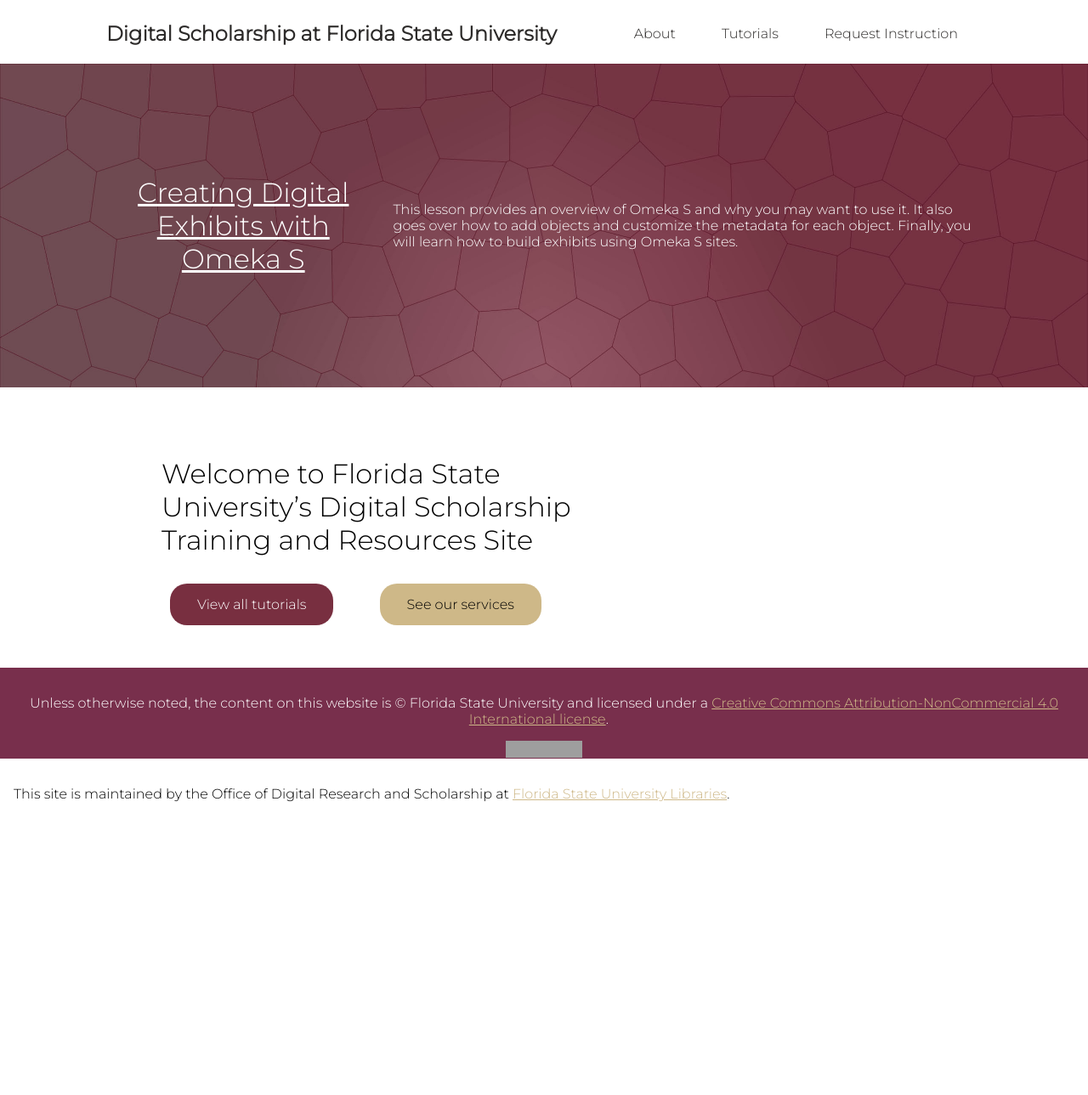
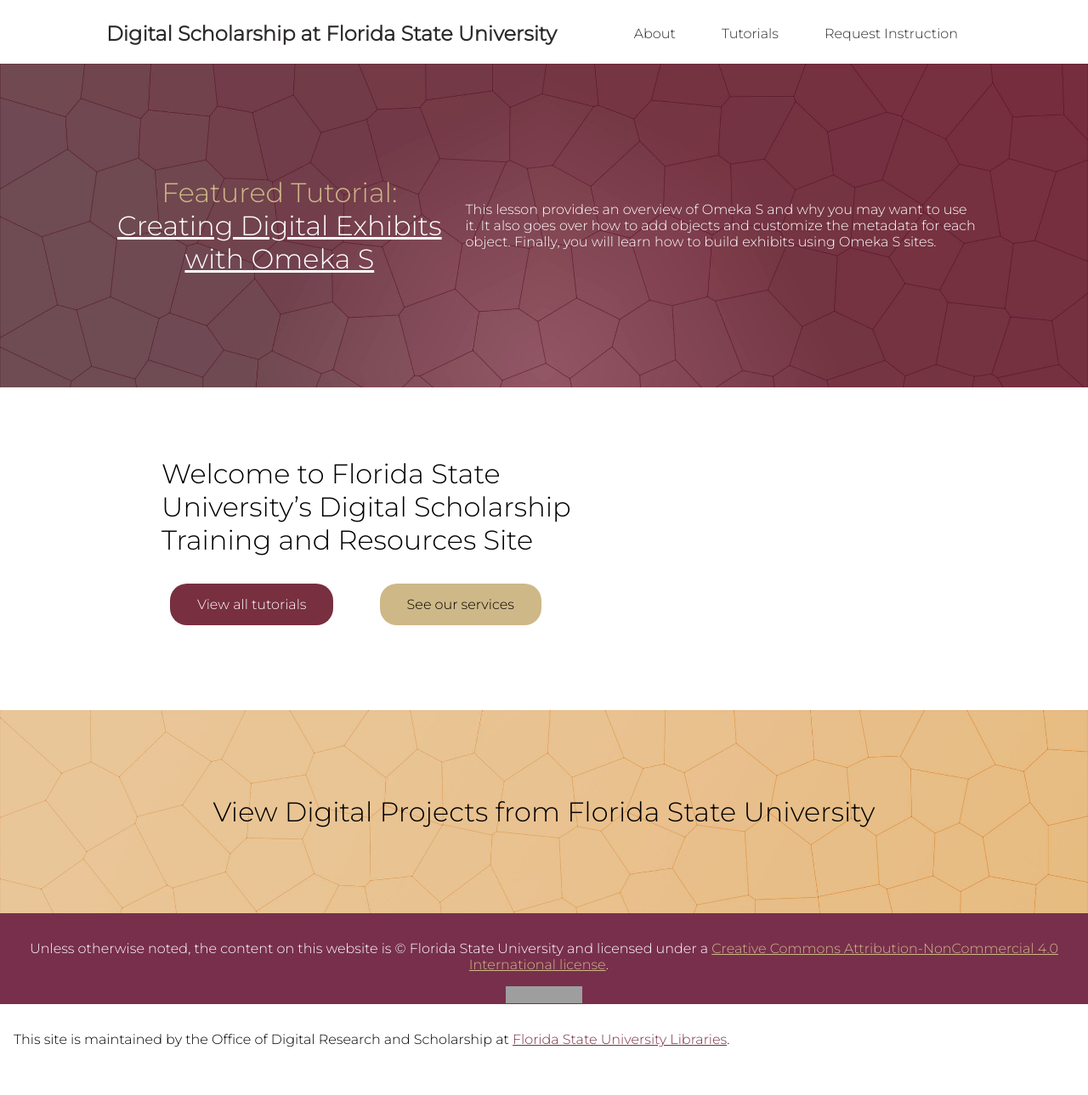
Before and after one commit to FSUDRS/fsudrs.github.io, a Jekyll site: the page built from index.md, in a window 1280 px wide. Shown: the whole page at 85% size. Built offline with Jekyll 4.4.1, drawn with Linux system fonts in a browser that asks for light colours; before the commit the page ends 1000 px from its top, so only the background shows below that; grey boxes are pictures that could not be loaded.

Commit message:
fixed homepage

```diff
--- a/_layouts/home.html
+++ b/_layouts/home.html
@@ -9,13 +9,13 @@
   </head>
   <body>
       {% include nav.liquid %}
-      <section class="featured">
+      <section class="featured-top">
           <section class="description">
               <table>
                   <tr>
                       {% for page in site.tutorials %}
                       {% if page.featured == true %}
-                      <td class="featured-title"><a href="{{ site.baseurl }}{{ page.permalink }}">{{ page.title }}</a></td>
+                      <td class="featured-title">Featured Tutorial: <br /><a href="{{ site.baseurl }}{{ page.permalink }}">{{ page.title }}</a></td>
                       <td class="featured-desc">{{ page.description }}</td>
                       {% endif %}
                       {% endfor %}
@@ -26,6 +26,9 @@
       <div class="container">
           {{ content }}
       </div>
+      <section class="featured-bottom">
+          <p><a href="https://create.fsu.edu/projects-exhibit/">View Digital Projects from Florida State University</a></p>
+      </section>
           <footer class="area1">
               <p>Unless otherwise noted, the content on this website is &copy; Florida State University and licensed under a <a href="https://creativecommons.org/licenses/by-nc/4.0/">Creative Commons Attribution-NonCommercial 4.0 International license</a>.&nbsp; &nbsp; </p> <a rel="license" href="http://creativecommons.org/licenses/by-nc/4.0/"><img alt="Creative Commons License" style="border-width:0" src="https://i.creativecommons.org/l/by-nc/4.0/88x31.png" /></a>
           </footer>
--- a/assets/css/custom.css
+++ b/assets/css/custom.css
@@ -4,10 +4,39 @@ body {
   padding: 0;
 }
 
-.featured {
+.featured-top {
   background-color: #FFB8A2;
   background: url(/assets/images/webHeader2.jpg) no-repeat center top fixed;
   background-size: cover;
+}
+
+.featured-bottom {
+    background-color: #FFB8A2;
+    background: url(/assets/images/goldheader.jpg) no-repeat center top fixed;
+    background-size: cover;
+}
+
+    .featured-bottom p {
+        padding: 100px;
+        font-size: xx-large;
+        margin: 0px;
+        text-align: center;
+    }
+
+.featured-bottom a {
+    padding: 50px;
+    font-size:xx-large;
+    text-decoration:none;
+    color:black;
+}
+
+    .featured-bottom a:hover {
+        text-decoration: underline;
+    }
+
+td.featured-title {
+    font-size: xx-large;
+    color: #CEB888;
 }
 
 td.featured-title a {
@@ -16,6 +45,7 @@ td.featured-title a {
 }
 
 td.featured-desc {
+    width:60%;
     color:white;
     text-align:left;
 }
@@ -54,10 +84,10 @@ blockquote {
     font-family: 'Montserrat',sans-serif;
 }
 
-    .button-gold a {
-        color: black;
-        text-decoration: none;
-    }
+.button-gold a {
+     color: black;
+     text-decoration: none;
+}
 
 footer.area1 {
   height: 75px;
@@ -72,7 +102,7 @@ footer.area2 {
     padding: 1em;
 }
 
-footer a {
+footer.area1 a {
   color: #CEB888;
 }
 
@@ -93,6 +123,7 @@ a {
 .container {
   padding-left: 150px;
   padding-top:50px;
+  padding-bottom:50px;
   max-width: 80%;
 }
 
```
Also changed, not shown: assets/images/goldheader.jpg (added). Lines whose indentation alone changed are shown as unchanged.
